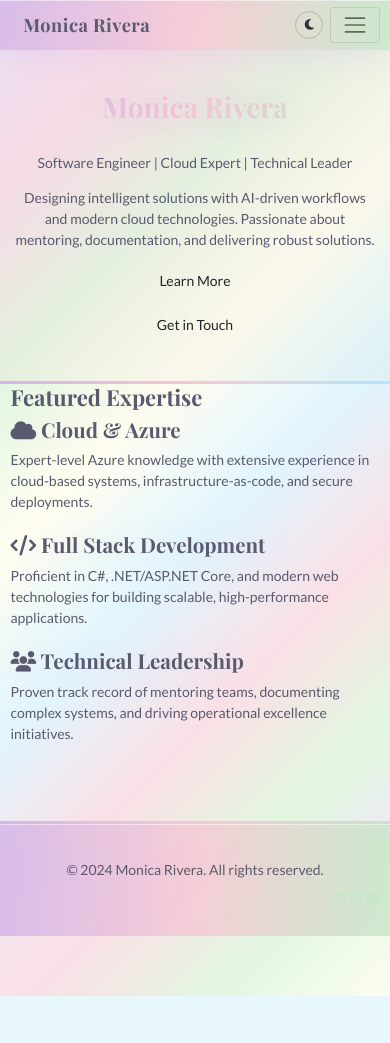
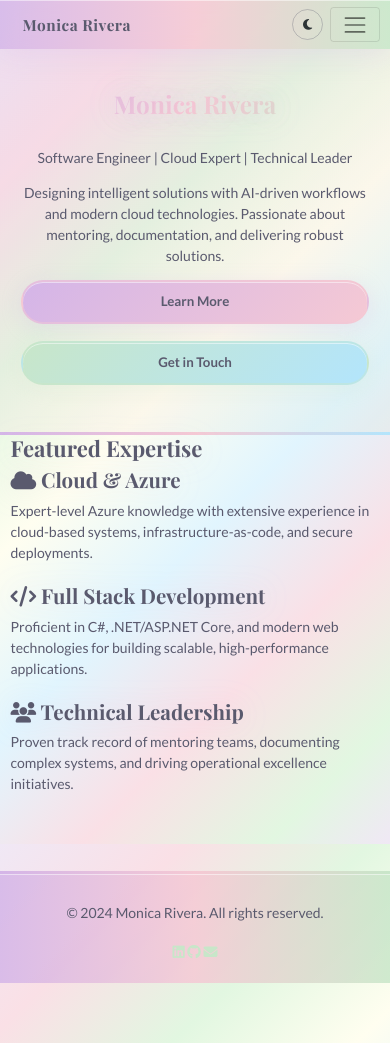
Before and after one commit to monicarivera-work/monicarivera_portfolio_demo, an ASP.NET Core app: page / in a window 390 px wide. Before the commit the page ends 996 px from the top, so only its background shows below. Run offline with ASP.NET Core 8, Linux system fonts and the light colour scheme.

Commit message:
Make game and website properly mobile compatible
Co-authored-by: monicarivera-work <79467075+monicarivera-work@users.noreply.github.com>
Agent-Logs-Url: https://github.com/monicarivera-work/monicarivera_portfolio_demo/sessions/188d2ecb-9551-4221-87ff-c87a0c5a3cd2

```diff
--- a/PortfolioDemo/Pages/ArchitectureMap.cshtml
+++ b/PortfolioDemo/Pages/ArchitectureMap.cshtml
@@ -529,7 +529,7 @@
             </div>
         </div>
 
-        <p class="click-hint"><i class="fas fa-mouse-pointer"></i> Click any component to explore the technology, design decisions, and engineering story</p>
+        <p class="click-hint"><i class="fas fa-mouse-pointer d-none d-md-inline"></i><i class="fas fa-hand-pointer d-inline d-md-none"></i> <span class="d-none d-md-inline">Click</span><span class="d-inline d-md-none">Tap</span> any component to explore the technology, design decisions, and engineering story</p>
     </div>
 </div>
 
--- a/PortfolioDemo/wwwroot/css/flowery-portfolio.css
+++ b/PortfolioDemo/wwwroot/css/flowery-portfolio.css
@@ -121,9 +121,15 @@ h1 {
 /* Hero Section (Index Page) */
 .hero-section {
     background: linear-gradient(135deg, rgba(212, 181, 232, 0.15) 0%, rgba(245, 201, 212, 0.15) 50%, rgba(200, 230, 201, 0.15) 100%);
-    padding: 80px 0;
+    padding: 80px 1rem;
     border-bottom: 3px solid transparent;
     border-image: linear-gradient(90deg, #d4b5e8, #f5c9d4, #b3e5fc) 1;
+}
+
+.hero-content {
+    max-width: 800px;
+    margin: 0 auto;
+    text-align: center;
 }
 
 .hero-title {
@@ -143,7 +149,8 @@ h1 {
     margin-bottom: 2rem;
 }
 
-.cta-button {
+.cta-button,
+.btn-primary-flowery {
     background: linear-gradient(135deg, #d4b5e8, #f5c9d4);
     border: 2px solid rgba(245, 201, 212, 0.5);
     padding: 12px 30px;
@@ -152,11 +159,33 @@ h1 {
     color: var(--text-dark);
     border-radius: 50px;
     box-shadow: 0 4px 20px rgba(212, 181, 232, 0.25), inset 0 1px 0 rgba(255, 255, 255, 0.5);
+    text-decoration: none;
+    display: inline-block;
 }
 
-.cta-button:hover {
+.cta-button:hover,
+.btn-primary-flowery:hover {
     transform: translateY(-3px);
     box-shadow: 0 8px 35px rgba(212, 181, 232, 0.4), inset 0 1px 0 rgba(255, 255, 255, 0.5);
+    color: var(--text-dark);
+}
+
+.btn-secondary-flowery {
+    background: linear-gradient(135deg, #c8e6c9, #b3e5fc);
+    border: 2px solid rgba(200, 230, 201, 0.4);
+    padding: 12px 30px;
+    font-weight: 600;
+    transition: all 0.3s ease;
+    color: var(--text-dark);
+    border-radius: 50px;
+    box-shadow: 0 4px 20px rgba(200, 230, 201, 0.2), inset 0 1px 0 rgba(255, 255, 255, 0.5);
+    text-decoration: none;
+    display: inline-block;
+}
+
+.btn-secondary-flowery:hover {
+    transform: translateY(-3px);
+    box-shadow: 0 8px 35px rgba(200, 230, 201, 0.35), inset 0 1px 0 rgba(255, 255, 255, 0.5);
     color: var(--text-dark);
 }
 
@@ -453,27 +482,124 @@ footer a:hover {
     animation: fadeInUp 0.6s ease-out;
 }
 
-/* Responsive */
+/* Responsive — Tablet (≤ 992px) */
+@media (max-width: 992px) {
+    .hero-title {
+        font-size: 3rem;
+    }
+
+    .skills-section {
+        padding: 1.5rem;
+    }
+
+    .experience-item {
+        padding: 1.5rem;
+    }
+}
+
+/* Responsive — Mobile (≤ 768px) */
 @media (max-width: 768px) {
     h1 {
         font-size: 2rem;
     }
 
+    .hero-section {
+        padding: 50px 1rem;
+    }
+
+    .hero-content {
+        padding: 0 0.5rem;
+    }
+
     .hero-title {
-        font-size: 2.5rem;
+        font-size: 2.2rem;
+    }
+
+    .hero-subtitle {
+        font-size: 1.05rem;
     }
 
     .navbar-brand {
-        font-size: 1.3rem;
+        font-size: 1.2rem;
+    }
+
+    .nav-link {
+        margin: 2px 0;
     }
 
     .skill-tags {
-        gap: 0.5rem;
+        gap: 0.4rem;
     }
 
     .badge {
         padding: 6px 12px;
-        font-size: 0.85rem;
+        font-size: 0.82rem;
+    }
+
+    .skills-section {
+        padding: 1.25rem;
+        margin-bottom: 1.25rem;
+    }
+
+    .experience-item {
+        padding: 1.25rem;
+    }
+
+    .education-item {
+        padding: 1.25rem;
+    }
+
+    .contact-info {
+        padding: 1.25rem;
+    }
+
+    footer {
+        padding: 1.5rem 0;
+        text-align: center;
+    }
+
+    footer .text-end {
+        text-align: center !important;
+        margin-top: 0.75rem;
+    }
+
+    .btn-primary-flowery,
+    .btn-secondary-flowery,
+    .cta-button {
+        padding: 10px 24px;
+        font-size: 0.95rem;
+    }
+}
+
+/* Responsive — Small Mobile (≤ 480px) */
+@media (max-width: 480px) {
+    h1 {
+        font-size: 1.75rem;
+    }
+
+    .hero-title {
+        font-size: 1.9rem;
+    }
+
+    .hero-subtitle {
+        font-size: 1rem;
+    }
+
+    .hero-section {
+        padding: 40px 1rem;
+    }
+
+    .navbar-brand {
+        font-size: 1.1rem;
+    }
+
+    .btn-primary-flowery,
+    .btn-secondary-flowery,
+    .cta-button {
+        display: block;
+        width: 100%;
+        text-align: center;
+        margin-bottom: 0.5rem;
     }
 }
 
--- a/PortfolioDemo/wwwroot/css/site.css
+++ b/PortfolioDemo/wwwroot/css/site.css
@@ -120,6 +120,28 @@ body {
   .experience-item {
     margin-bottom: 1.5rem;
   }
+
+  /* Navbar: ensure dark mode toggle is accessible */
+  .dark-mode-btn {
+    width: 2.25rem;
+    height: 2.25rem;
+  }
+
+  /* Chat window: reduce fixed height on mobile */
+  .chat-window {
+    height: 55vh !important;
+    min-height: 280px;
+  }
+
+  /* Architecture map: full-width project tabs */
+  .project-tabs {
+    gap: 0.4rem;
+  }
+
+  .project-tab {
+    font-size: 0.82rem;
+    padding: 6px 14px;
+  }
 }
 
 /* Scrollbar styling - Spring Pastels */
```
Also changed, not shown: PortfolioDemo/Pages/MiniGame.cshtml (+66 -3 lines).
